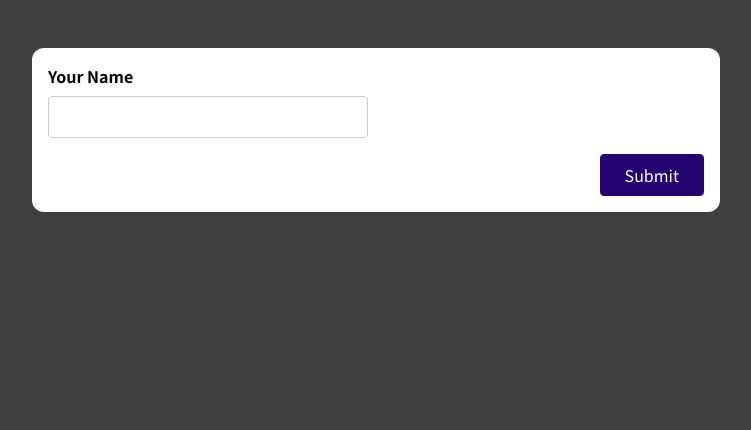
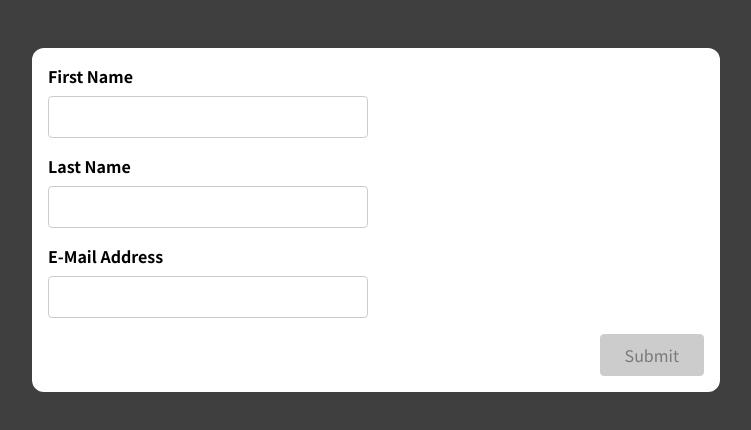
Before and after one commit to Aleksandras97/react-guide, a React (Create React App) app: page / in a window 1280 px wide. Shown: the top 430 px of the page, without its empty margins (264-1015 px from the left). Built offline with nearby package versions, Linux system fonts and the light colour scheme.

Commit message:
added reusable Input validation

```diff
--- a/src/App.js
+++ b/src/App.js
@@ -1,9 +1,9 @@
-import SimpleInput from './components/SimpleInput';
+import BasicForm from './components/BasicForm';
 
 function App() {
   return (
     <div className="app">
-      <SimpleInput />
+      <BasicForm />
     </div>
   );
 }
--- a/src/components/BasicForm.js
+++ b/src/components/BasicForm.js
@@ -1,22 +1,106 @@
+import useValidation from "../hooks/use-validation";
+
 const BasicForm = (props) => {
+  const {
+    value: nameValue,
+    isValid: nameValueIsValid,
+    hasErrors: nameHasError,
+    valueChangeHandler: nameChangeHandler,
+    valueBlurHandler: nameBlurHandler,
+    reset: resetName,
+  } = useValidation((value) => value.trim() !== "");
+
+  const {
+    value: lastnameValue,
+    isValid: lastnameValueIsValid,
+    hasErrors: lastnameHasError,
+    valueChangeHandler: lastnameChangeHandler,
+    valueBlurHandler: lastnameBlurHandler,
+    reset: resetlastName,
+  } = useValidation((value) => value.trim() !== "");
+
+  const {
+    value: emailValue,
+    isValid: emailValueIsValid,
+    hasErrors: emailHasError,
+    valueChangeHandler: emailChangeHandler,
+    valueBlurHandler: emailBlurHandler,
+    reset: resetEmail,
+  } = useValidation((value) => value.trim() !== "");
+
+  let formIsValid = false;
+
+  if (nameValueIsValid && lastnameValueIsValid && emailValueIsValid) {
+    formIsValid = true;
+  }
+
+  const submitForm = (event) => {
+    event.preventDefault();
+
+    if (!nameValueIsValid && !lastnameValueIsValid && !emailValueIsValid) {
+      return;
+    }
+
+    resetName();
+    resetlastName();
+    resetEmail();
+  };
+
+  const enteredNameIsInvalid = nameHasError
+    ? "form-control invalid"
+    : "form-control";
+  const enteredLastnameIsInvalid = lastnameHasError
+    ? "form-control invalid"
+    : "form-control";
+  const enteredEmailIsInvalid = emailHasError
+    ? "form-control invalid"
+    : "form-control";
+
   return (
-    <form>
-      <div className='control-group'>
-        <div className='form-control'>
-          <label htmlFor='name'>First Name</label>
-          <input type='text' id='name' />
+    <form onSubmit={submitForm}>
+      <div className="control-groupenteredValue">
+        <div className={enteredNameIsInvalid}>
+          <label htmlFor="name">First Name</label>
+          <input
+            type="text"
+            id="name"
+            onChange={nameChangeHandler}
+            onBlur={nameBlurHandler}
+            value={nameValue}
+          />
+          {nameHasError && (
+            <p className="error-text">Entered name must not be empty</p>
+          )}
         </div>
-        <div className='form-control'>
-          <label htmlFor='name'>Last Name</label>
-          <input type='text' id='name' />
+        <div className={enteredLastnameIsInvalid}>
+          <label htmlFor="name">Last Name</label>
+          <input
+            type="text"
+            id="name"
+            onChange={lastnameChangeHandler}
+            onBlur={lastnameBlurHandler}
+            value={lastnameValue}
+          />
+          {lastnameHasError && (
+            <p className="error-text">Entered lastname must not be empty</p>
+          )}
         </div>
       </div>
-      <div className='form-control'>
-        <label htmlFor='name'>E-Mail Address</label>
-        <input type='text' id='name' />
+      <div className={enteredEmailIsInvalid}>
+        <label htmlFor="email">E-Mail Address</label>
+        <input
+          type="email"
+          id="email"
+          onChange={emailChangeHandler}
+          onBlur={emailBlurHandler}
+          value={emailValue}
+        />
+        {emailHasError && (
+          <p className="error-text">Entered email must not be empty</p>
+        )}
       </div>
-      <div className='form-actions'>
-        <button>Submit</button>
+      <div className="form-actions">
+        <button disabled={!formIsValid}>Submit</button>
       </div>
     </form>
   );
--- a/src/components/SimpleInput.js
+++ b/src/components/SimpleInput.js
@@ -1,12 +1,78 @@
-const SimpleInput = (props) => {
+import useInput from "../hooks/use-input";
+
+const SimpleInput = () => {
+  const {
+    value: enteredName,
+    isValid: enteredNameIsValid,
+    hasError: nameInputHasError,
+    blurValueHandler: blurNameHandler,
+    changeValueHandler: changeNameHandler,
+    reset: resetNameInput,
+  } = useInput((value) => value.trim() !== "");
+
+  const {
+    value: enteredEmail,
+    isValid: enteredEmailIsValid,
+    hasError: emailInputHasError,
+    blurValueHandler: blurEmailHandler,
+    changeValueHandler: changeEmailHandler,
+    reset: resetEmailInput,
+  } = useInput(value => value.trim() !== "" && value.includes('@'));
+
+  let formIsValid = false;
+
+  if (enteredNameIsValid && enteredEmailIsValid) {
+    formIsValid = true;
+  }
+
+  const formSumbitHandler = (event) => {
+    event.preventDefault();
+
+    if (!enteredNameIsValid && !enteredEmailIsValid) {
+      return;
+    }
+
+    resetNameInput();
+    resetEmailInput();
+  };
+
+  const nameInputClasses = nameInputHasError
+    ? "form-control invalid"
+    : "form-control";
+  const emailInputClasses = emailInputHasError
+    ? "form-control invalid"
+    : "form-control";
+
   return (
-    <form>
-      <div className='form-control'>
-        <label htmlFor='name'>Your Name</label>
-        <input type='text' id='name' />
+    <form onSubmit={formSumbitHandler}>
+      <div className={nameInputClasses}>
+        <label htmlFor="name">Your Name</label>
+        <input
+          type="text"
+          id="name"
+          onChange={changeNameHandler}
+          onBlur={blurNameHandler}
+          value={enteredName}
+        />
+        {nameInputHasError && (
+          <p className="error-text">Name must not be empty</p>
+        )}
+      </div>
+      <div className={emailInputClasses}>
+        <label htmlFor="email">Your Email</label>
+        <input
+          type="email"
+          id="email"
+          onChange={changeEmailHandler}
+          onBlur={blurEmailHandler}
+          value={enteredEmail}
+        />
+        {emailInputHasError && (
+          <p className="error-text">Email must not be empty and contain @</p>
+        )}
       </div>
       <div className="form-actions">
-        <button>Submit</button>
+        <button disabled={!formIsValid}>Submit</button>
       </div>
     </form>
   );
--- /dev/null
+++ b/src/hooks/use-input.js
@@ -0,0 +1,33 @@
+import { useState } from "react";
+
+const useInput = (validateValue) => {
+  const [enterValue, setEnterValue] = useState("");
+  const [isTouched, setIsTouched] = useState(false);
+
+  const valueIsValid = validateValue(enterValue);
+  const hasError = !valueIsValid && isTouched;
+
+  const blurValueHandler = () => {
+    setIsTouched(true);
+  };
+
+  const changeValueHandler = (event) => {
+    setEnterValue(event.target.value);
+  };
+
+  const reset = () => {
+    setEnterValue("");
+    setIsTouched(false);
+  };
+
+  return {
+    value: enterValue,
+    isValid: valueIsValid,
+    hasError,
+    blurValueHandler,
+    changeValueHandler,
+    reset
+  };
+};
+
+export default useInput;
--- /dev/null
+++ b/src/hooks/use-validation.js
@@ -0,0 +1,33 @@
+import { useState } from "react";
+
+const useValidation = (validateValue) => {
+  const [enteredValue, setEnteredValue] = useState("");
+  const [isTouched, setIsTouched] = useState(false);
+
+  const valueIsValid = validateValue(enteredValue);
+  const hasErrors = !valueIsValid && isTouched;
+
+  const valueChangeHandler = (event) => {
+    setEnteredValue(event.target.value);
+  };
+
+  const valueBlurHandler = (event) => {
+    setIsTouched(true);
+  };
+
+  const reset = () => {
+    setEnteredValue("");
+    setIsTouched(false);
+  };
+
+  return {
+    value: enteredValue,
+    isValid: valueIsValid,
+    hasErrors,
+    valueChangeHandler,
+    valueBlurHandler,
+    reset,
+  };
+};
+
+export default useValidation;
--- a/src/index.css
+++ b/src/index.css
@@ -79,6 +79,15 @@
   border-color: #33059e;
 }
 
+button:disabled,
+button:disabled:hover,
+button:disabled:active {
+  background-color: #ccc;
+  color: rgb(122, 122, 122);
+  border-color: #ccc;
+  cursor: not-allowed;
+}
+
 .form-actions {
   text-align: right;
 }
```
